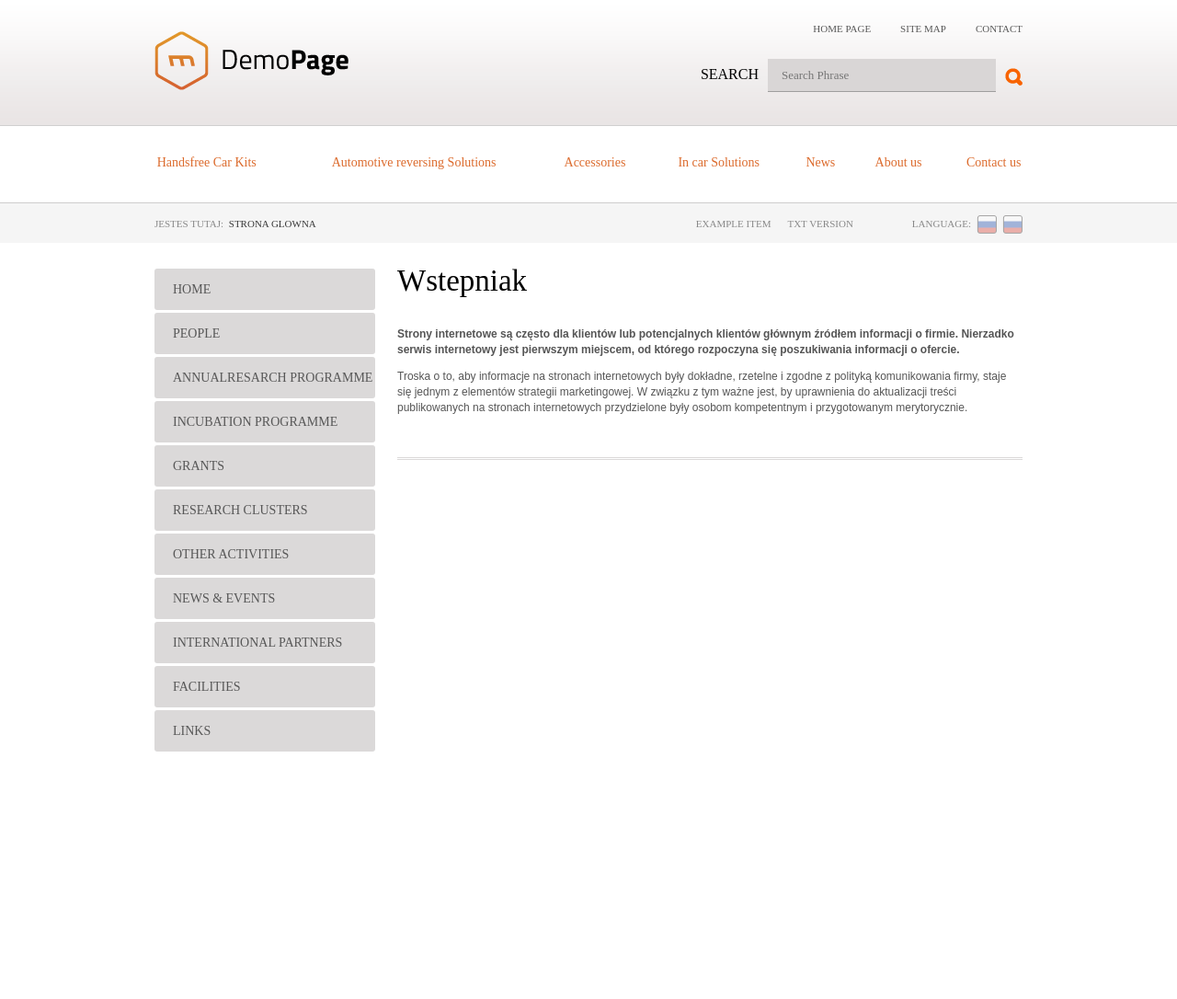
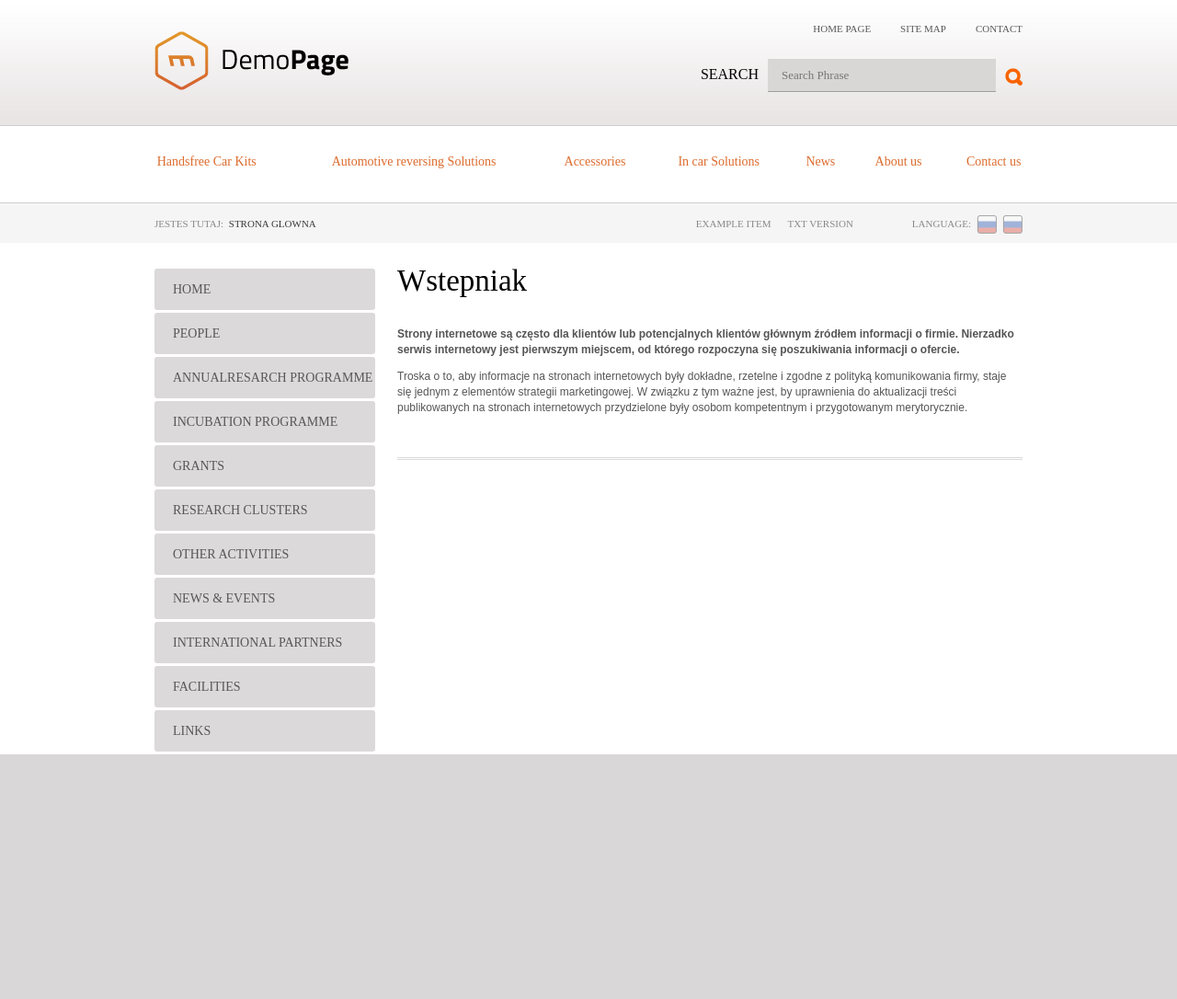
Before and after one commit to Zalewek/test, a plain HTML site: page index.html in a window 1280 px wide. Shown: the whole page at 92% size. Before the commit the page ends 820 px from the top, so only its background shows below. Drawn offline with Linux system fonts and the light colour scheme; a web font is replaced by a local one.

Commit message:
update 4

```diff
--- a/index.html
+++ b/index.html
@@ -10,7 +10,6 @@
         <title>Tytul</title>
     </head>
     <body>
-        <div class="wrapper">
             <div class="header">
                 <div class="top-menu">
                     <div class="top-menu-links">
@@ -56,6 +55,7 @@
                         </div>
                     </div>
                 </div>
+                <div class="wrapper">
                 <div class="content">
                     <div class="side-menu">
                         <ul>
@@ -77,10 +77,12 @@
                         <p><span class="bold">Strony internetowe są często dla klientów lub potencjalnych klientów głównym źródłem     informacji o firmie. Nierzadko serwis internetowy jest pierwszym miejscem, od którego rozpoczyna się poszukiwania informacji o ofercie.</span></p>
 
                         <p>Troska o to, aby informacje na stronach internetowych były dokładne, rzetelne i zgodne z polityką komunikowania firmy, staje się jednym z elementów strategii marketingowej. W związku z tym ważne jest, by uprawnienia do aktualizacji treści publikowanych na stronach internetowych przydzielone były osobom kompetentnym i przygotowanym merytorycznie.</p>
-                        <div class="lines"><hr><hr></span>
+                        <div class="lines"><hr><hr></div>
                     </article>
 
                 </div>
         </div>
+        <div class="footer">
+        </div>
     </body>
 </html>
--- a/master.css
+++ b/master.css
@@ -26,9 +26,9 @@ body{
 }
 
 .header{
-    position: absolute;
-    left: 0;
-    top: 0;
+    float: left;
+    margin: 0;
+    padding: 0;
     height: 136px;
     width: 100%;
     background: url(images/Background.png);
@@ -109,9 +109,7 @@ a.submit-button:hover{
 
 
 div.main-menu{
-    position: absolute;
-    left: 0;
-    top: 138px;
+    float: left;
     display: block;
     float: left;
     clear: both;
@@ -153,9 +151,6 @@ div.menu ul li a:hover{
 }
 
 div.navi-bar{
-    position: absolute;
-    left: 0;
-    top: 220px;
     display: block;
     float: left;
     clear: both;
@@ -230,12 +225,10 @@ a.destination{
 
 div.content{
     display: block;
-    position: relative;
-    left: 0;
-    top: 263px;
-    margin-top: 29px;
+    float: left;
     font-family: Arial;
     font-size: 12px;
+    margin-top: 28px;
     line-height: 17px;
     font-weight: 400;
     color:#555555;
@@ -263,6 +256,7 @@ div.content article{
 }
 
 div.side-menu{
+    display: block;
     float: left;
     width: 220px;
 }
@@ -305,3 +299,11 @@ div.lines{
     display: block;
     margin-top: 45px;
 }
+
+div.footer{
+    display: block;
+    background-color: #d9d7d7;
+    height: 266px;
+    width: 100%;
+    float: left;
+}
```
